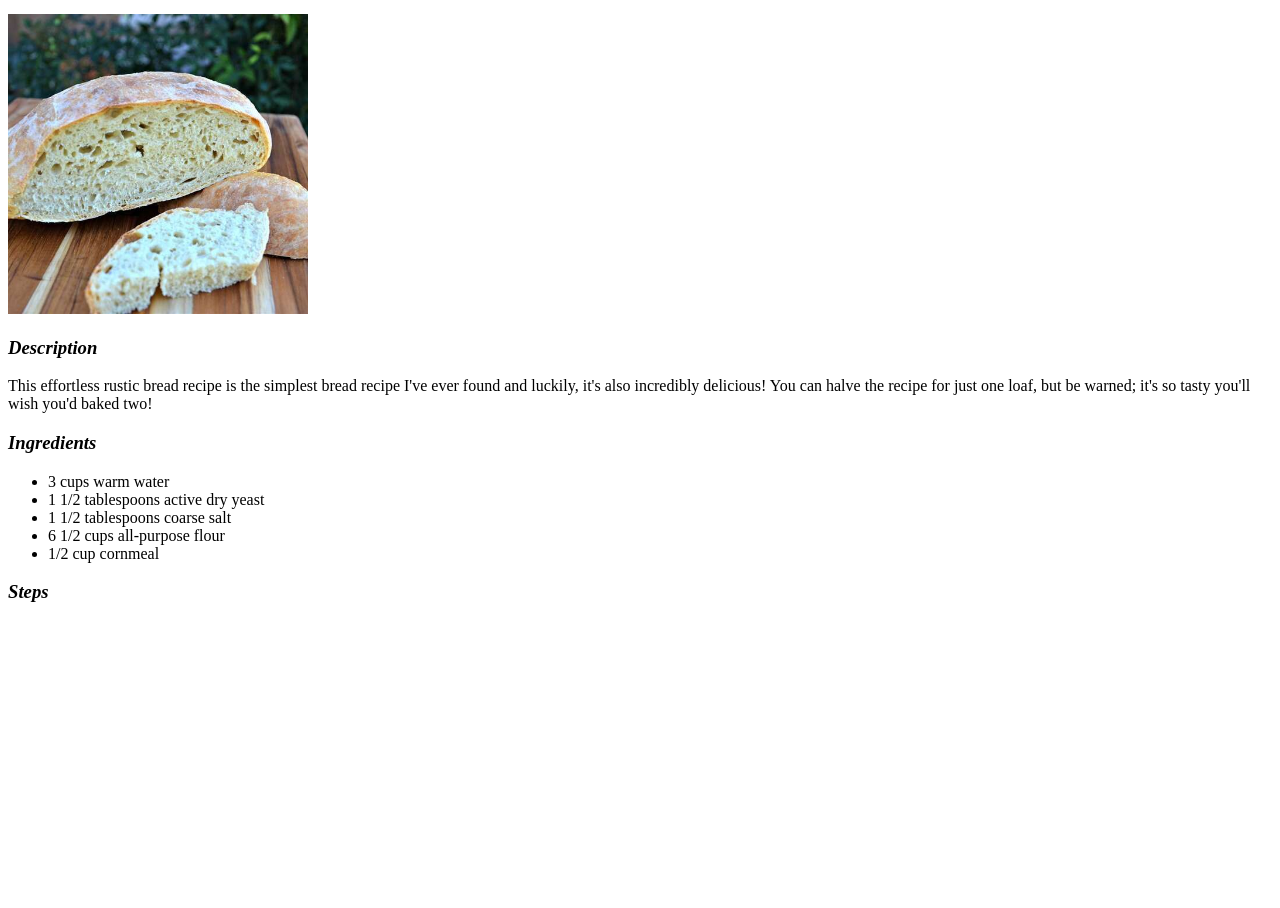
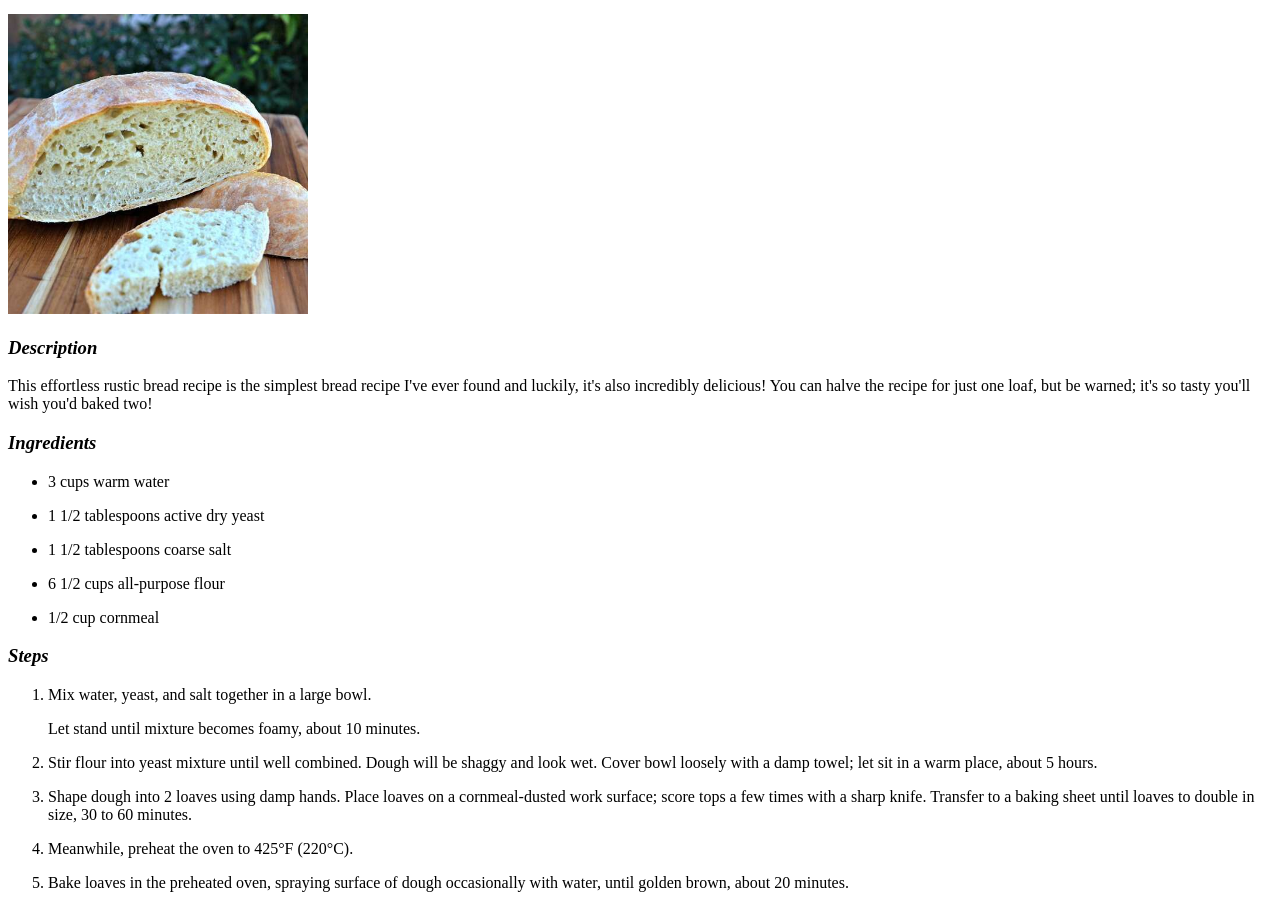
Before and after one commit to Szwed88/odin-recipes, a plain HTML site: page recipes/bread.html in a window 1280 px wide. Shown: the part 100-1008 px from the top of the page. Before the commit the page ends 800 px from the top, so only its background shows below. Drawn offline with Linux system fonts and the light colour scheme.

Commit message:
added_steps:bread_ice_cream

```diff
--- a/recipes/bread.html
+++ b/recipes/bread.html
@@ -23,19 +23,42 @@
     <h3><em>Ingredients</em></h3>
     <ul>
             <li>3 cups warm water</li>
-
+            <p></p>
             <li>1 1/2 tablespoons active dry yeast</li>
-
+            <p></p>
             <li>1 1/2 tablespoons coarse salt</li>
-
+            <p></p>
             <li>6 1/2 cups all-purpose flour</li>
-
+            <p></p>
             <li>1/2 cup cornmeal</li>
     </ul>
 <p></p>
 
     <h3><em>Steps</em></h3>
 
-
+<ol>
+<li>
+    <p>Mix water, yeast, and salt together in a large bowl.</p>
+     Let stand until mixture becomes foamy, about 10 minutes.</li>
+        <p></p>
+     <li>
+        <p>Stir flour into yeast mixture until well combined.
+         Dough will be shaggy and look wet. Cover bowl loosely with a damp towel;
+          let sit in a warm place, about 5 hours.</p></li>
+         <p></p>
+     <li>
+        <p>Shape dough into 2 loaves using damp hands.
+         Place loaves on a cornmeal-dusted work surface; score tops a few
+          times with a sharp knife. Transfer to a baking sheet until loaves
+             to double in size, 30 to 60 minutes.</p></li>
+        <p></p>
+     <li>
+        <p>Meanwhile, preheat the oven to 425°F (220°C).</p></li>
+        <p></p>
+     <li>
+        <p>Bake loaves in the preheated oven,
+         spraying surface of dough occasionally with water, until golden brown, about 20 minutes.</p></li>
+         <p></p>
+</ol>
 </body>
 </html>
```
Also changed, not shown: recipes/ice_cream.html (+16 -5 lines), recipes/lasagna.html (+17 -17 lines).
